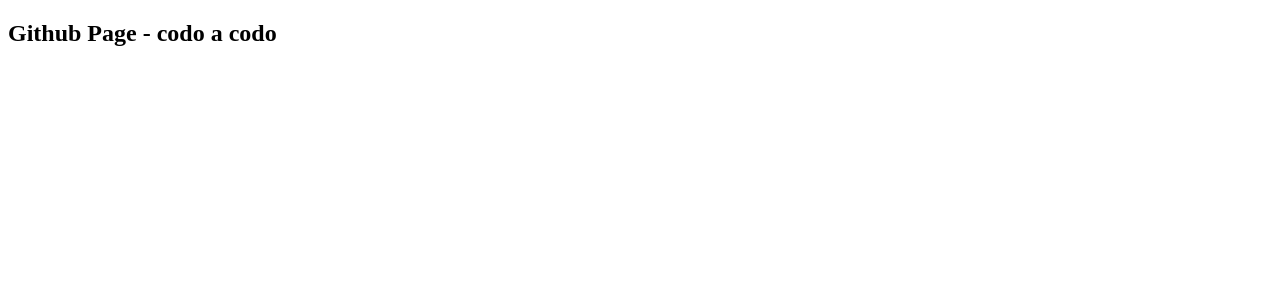
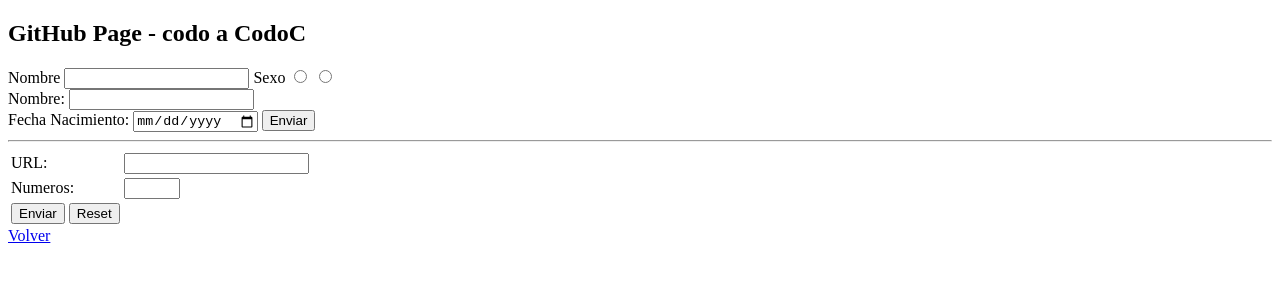
Before and after one commit to jhos19/jhos19, a plain HTML site: page index.html in a window 1280 px wide. Drawn offline with Linux system fonts and the light colour scheme.

Commit message:
Prueba de pages

```diff
--- a/index.html
+++ b/index.html
@@ -9,11 +9,80 @@
 <body>
     <main>
         <section>
-            <h1>
-                Github Page - codo a codo
-            </h1>
+            <h1>GitHub Page - codo a CodoC </h1>
+
+
         </section>
+
+        <sesection>
+
+            <form action="index.html" method="post">
+                <label> Nombre </label>
+                <input type:"text">
+                <label>Sexo</label>
+                <input type="radio" name="M">
+                <input type="radio"  value="F">
+
+            </form>
+
+
+        </sesection>
+
+
+        <section>
+
+            <form>
+
+                            <label>Nombre:</label>
+                            <input  type="text">
+                            <br>
+                            <label>Fecha Nacimiento:</label>
+                            <input type="date">
+                        <button>
+                            Enviar
+                        </button>
+            <hr>
+            </form>
+
+        </section>
+
+        <section>
+            <form>
+                <table>
+                    <tr>
+                        <td>
+                            URL:
+                        </td>
+                        <td>
+                            <input type="url" name="url" required>
+                        </td>
+                        <tr>
+                            <td>
+                                Numeros:
+                            </td>
+                            <td>
+                                <input
+                                type="number"
+                                step="2"
+                                min="0"
+                                max="14">
+                            </td>
+                        </tr>
+                        <tr>
+                        <td>
+                            <button>
+                                Enviar
+                            </button>
+                            <input type="reset" value: "reset">
+                        </td>
+                    </tr>
+
+                </table>
+            </form>
+        </section>
+
     </main>
+    <a href="index.html">Volver</a>
 
 </body>
 </html>
```
